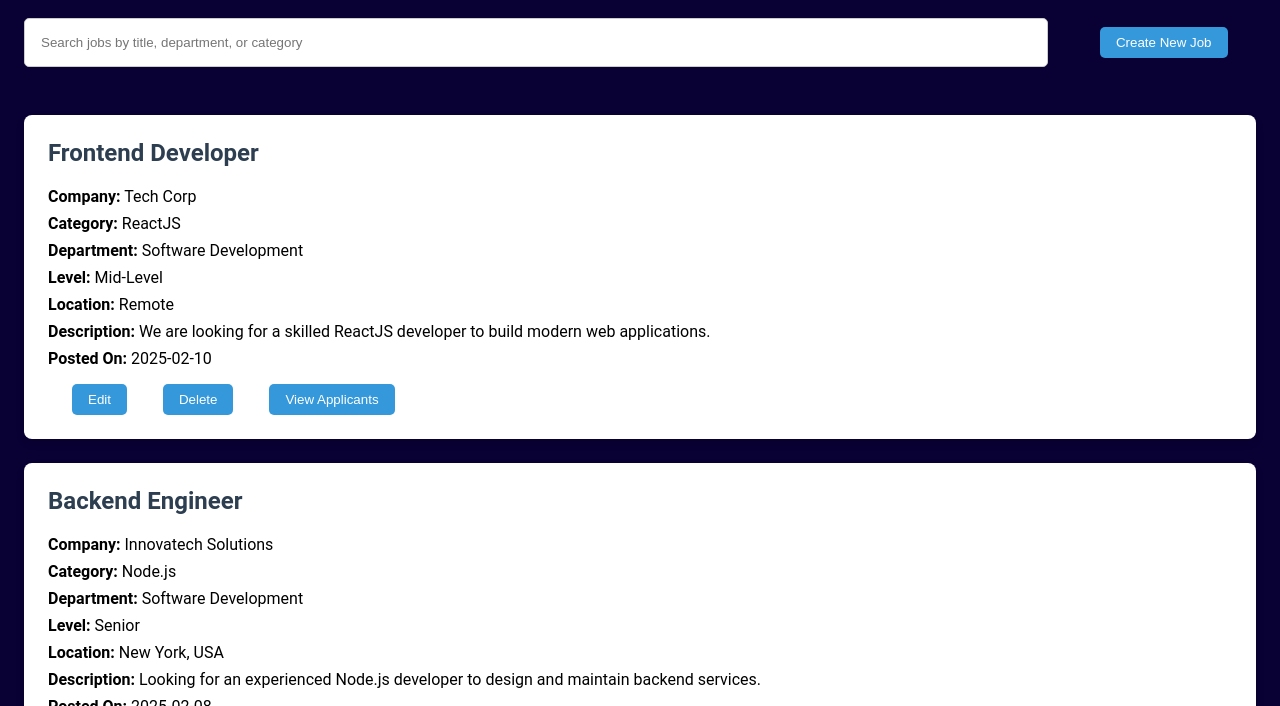
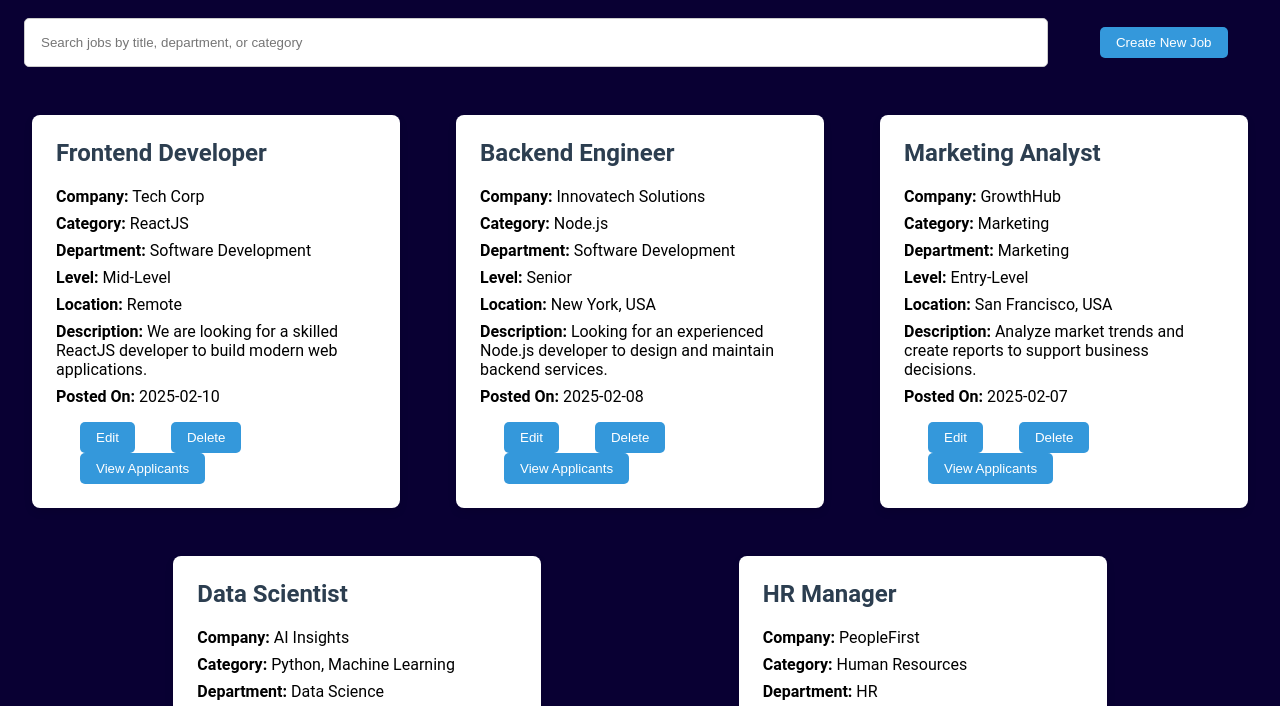
Before and after one commit to harshp-dev/job-portal, a website: page recruiter.html in a window 1280 px wide. Shown: the part 76-782 px from the top of the page. Drawn offline with Linux system fonts and the light colour scheme.

Commit message:
Job Card Layout Chnaged

```diff
--- a/assets/css/recruiter.css
+++ b/assets/css/recruiter.css
@@ -42,7 +42,15 @@ button:hover {
   box-sizing: border-box;
 }
 
+#jobList{
+  display: flex;
+
+  flex-wrap: wrap;
+  justify-content: space-evenly;
+}
+
 .job-card {
+  width: 25%;
   background: white;
   border-radius: 8px;
   box-shadow: 0 4px 8px rgba(0, 0, 0, 0.1);
```
